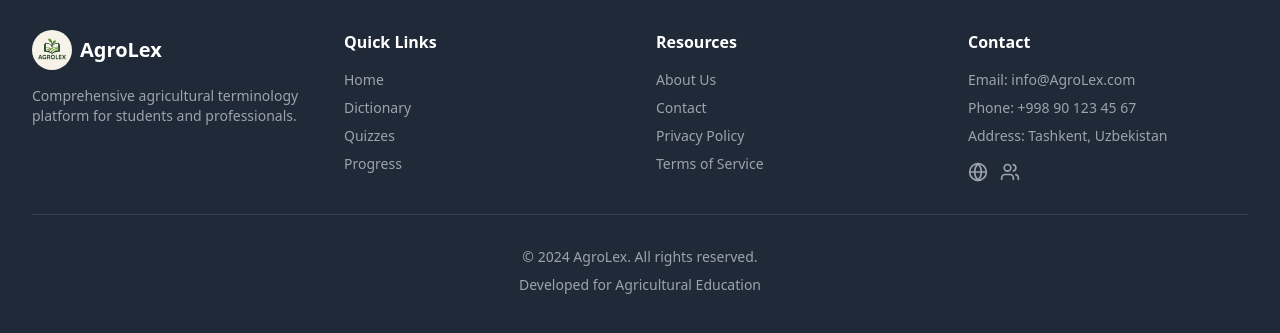
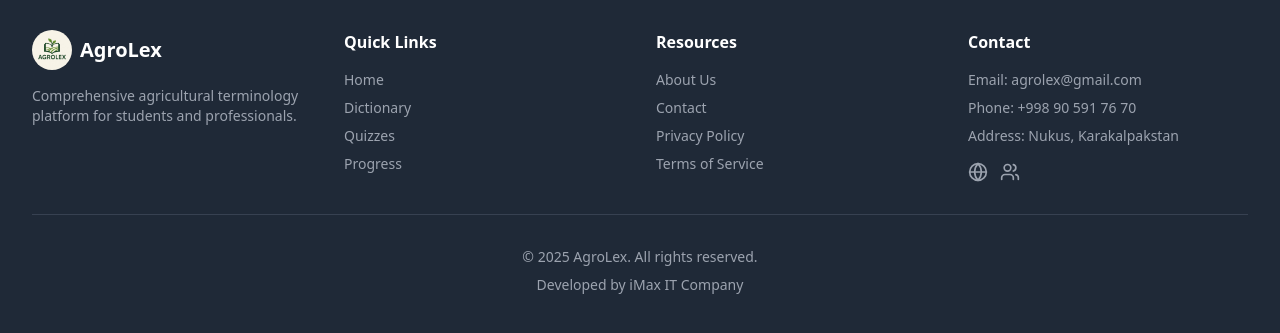
Before and after one commit to theamir29/agro_english-master_v2, a React (Vite) app: page / in a window 1280 px wide. Shown: the part 1458-1791 px from the top of the page. Built offline with nearby package versions, Linux system fonts and the light colour scheme; no server answers.

Commit message:
full project

```diff
--- a/src/components/Footer.jsx
+++ b/src/components/Footer.jsx
@@ -69,9 +69,9 @@ const Footer = ({ t }) => {
             <div>
               <h4 className="font-semibold mb-4">Contact</h4>
               <ul className="space-y-2 text-gray-400 text-sm">
-                <li>Email: info@AgroLex.com</li>
-                <li>Phone: +998 90 123 45 67</li>
-                <li>Address: Tashkent, Uzbekistan</li>
+                <li>Email: agrolex@gmail.com</li>
+                <li>Phone: +998 90 591 76 70</li>
+                <li>Address: Nukus, Karakalpakstan</li>
               </ul>
               <div className="flex space-x-3 mt-4">
                 <a
@@ -91,8 +91,8 @@ const Footer = ({ t }) => {
           </div>
 
           <div className="border-t border-gray-700 mt-8 pt-8 text-center text-sm text-gray-400">
-            <p>&copy; 2024 AgroLex. All rights reserved.</p>
-            <p className="mt-2">Developed for Agricultural Education</p>
+            <p>&copy; 2025 AgroLex. All rights reserved.</p>
+            <p className="mt-2">Developed by iMax IT Company</p>
           </div>
         </div>
       </div>
--- a/src/pages/AdminLogin.jsx
+++ b/src/pages/AdminLogin.jsx
@@ -98,7 +98,7 @@ const AdminLogin = ({ onLogin, t }) => {
 
         <div className="mt-6 text-center text-sm text-gray-600">
           <p>Default credentials:</p>
-          <p className="font-mono mt-1">username: admin | password: admin123</p>
+          <p className="font-mono mt-1"></p>
         </div>
       </div>
     </div>
```
